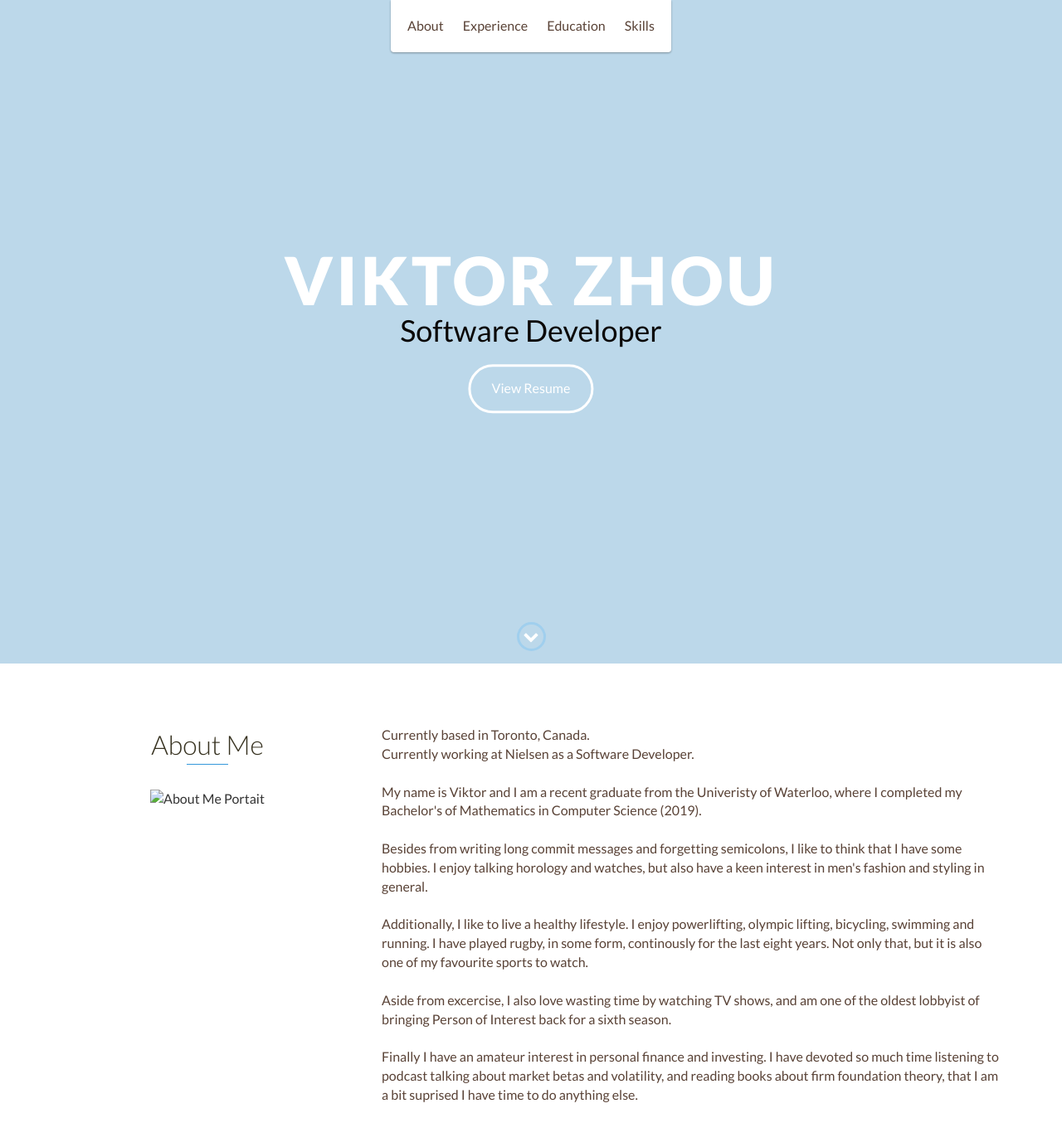
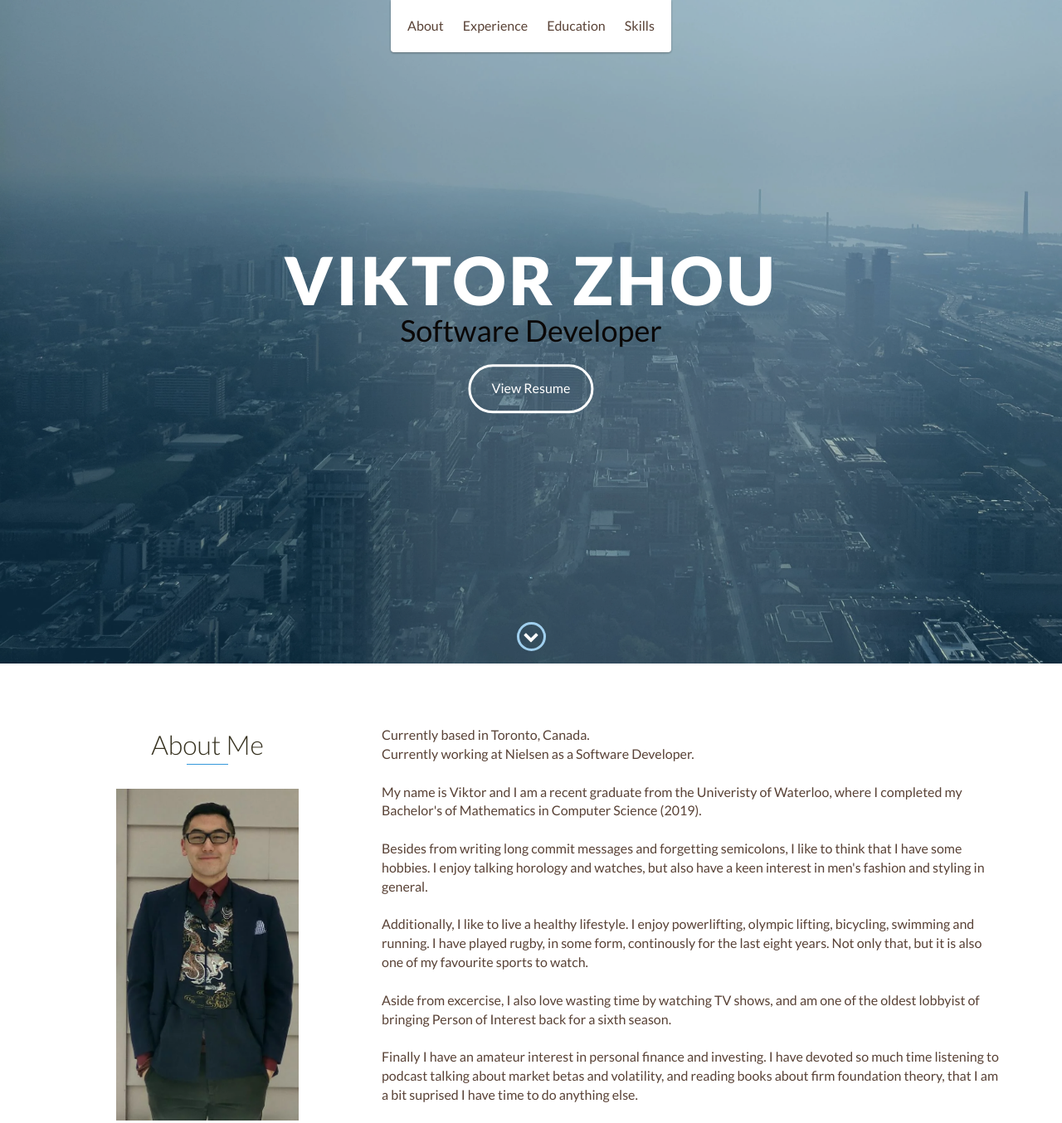
Before and after one commit to yyuuhhjjnnmm/yyuuhhjjnnmm.github.io, a website: page index.html in a window 1280 px wide. Shown: the top 1354 px of the page at 83% size. Drawn offline with nearby package versions, Linux system fonts and the light colour scheme.

Commit message:
Google PageSpeed Insights: fixed the image issue, switched to WebP

```diff
--- a/index.html
+++ b/index.html
@@ -65,7 +65,7 @@
                 <div class="col-md-4">
                     <center><h2 class="heading">About Me</h2>
                     <br>
-                    <img src = "images/fullbody.jp2" alt="About Me Portait"></center>
+                    <img src = "images/fullbody.webp" alt="About Me Portait"></center>
                 </div>
                 <div class="col-md-8">
                     <p>
--- a/scss/styles.scss
+++ b/scss/styles.scss
@@ -350,7 +350,7 @@ footer {
     height: 100vh;
     min-height: 500px;
     max-height: 1080px;
-    background: url(../images/lead-bg.jp2);
+    background: url(../images/lead-bg.webp);
     background-size: cover;
     padding: 15px;
     overflow: hidden;
```
Also changed, not shown: css/styles.css, images/fullbody.jpg (deleted), images/fullbody.webp (added), images/lead-bg.jpg (deleted), images/lead-bg.webp (added), 4 other files.
